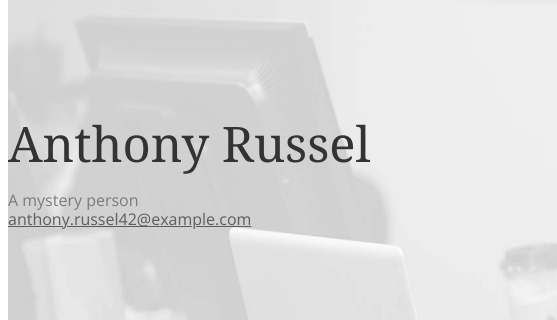
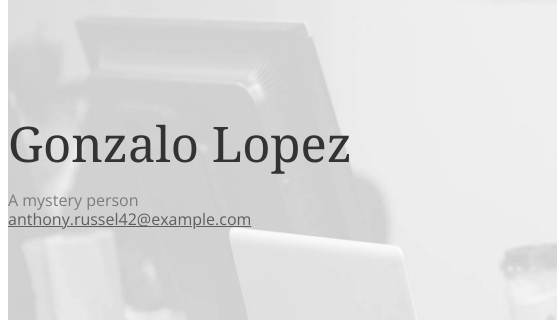
Before and after one commit to jaglux12/actividad_1_estandares_unl, a plain HTML site: page index.html in a window 1280 px wide. Shown: the part 173-493 px from the top of the page, 0-557 px from the left. Drawn offline with nearby package versions, Linux system fonts and the light colour scheme; some icons are missing; a web font is replaced by a local one.

Commit message:
cambios en el readme

```diff
--- a/index.html
+++ b/index.html
@@ -27,7 +27,7 @@
 	<div id="head" class="parallax" parallax-speed="2">
 		<h1 id="logo" class="text-center">
 			<img class="img-circle" src="assets/images/guy.jpg" alt="">
-			<span class="title">Anthony Russel</span>
+			<span class="title">Gonzalo Lopez</span>
 			<span class="tagline">A mystery person<br>
 				<a href="">anthony.russel42@example.com</a></span>
 		</h1>
```
Also changed, not shown: README.md.
